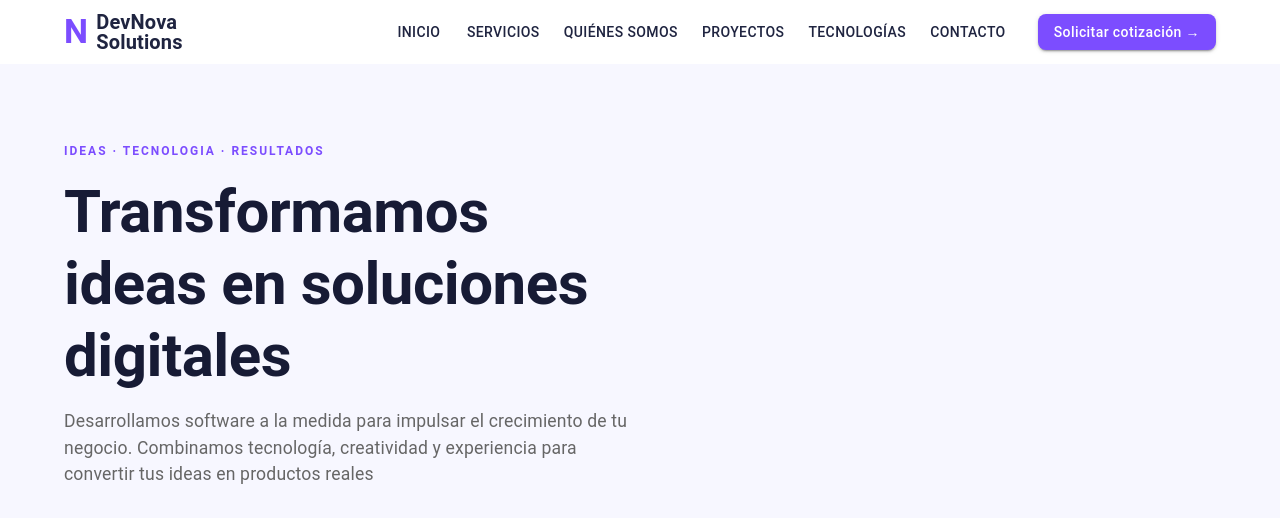
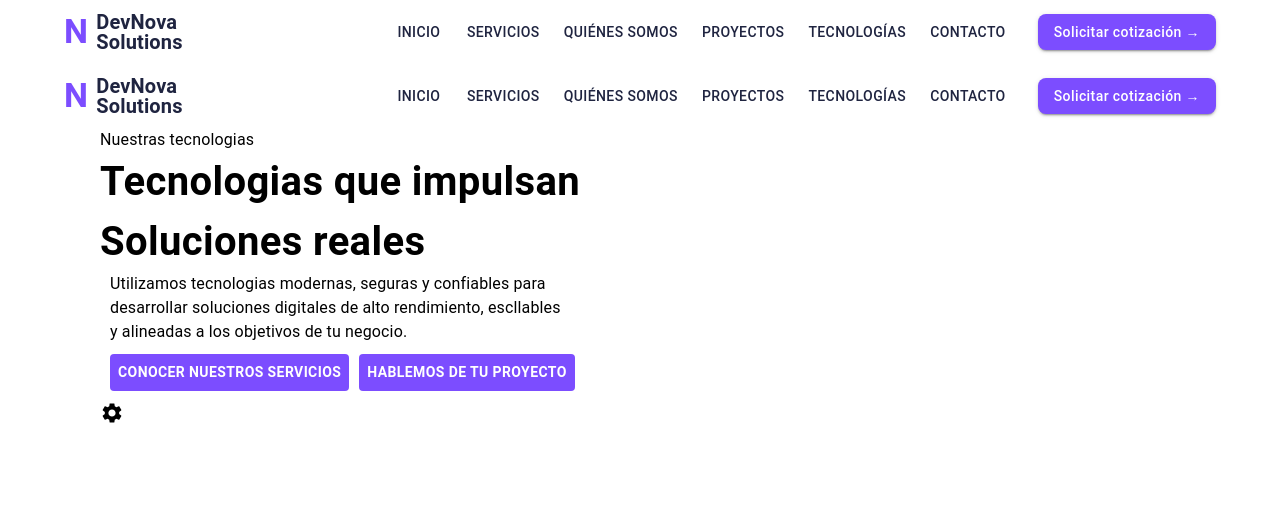
Before and after one commit to jessicahernandezt/dev-nova-solutions, a React (Vite) app: page / in a window 1280 px wide. Shown: the top 518 px of the page. Built offline with nearby package versions, Linux system fonts and the light colour scheme.

Commit message:
feat: Creacion de rama para pagina individual y comienzo de hero

```diff
--- a/package.json
+++ b/package.json
@@ -12,7 +12,8 @@
   "dependencies": {
     "@emotion/react": "^11.14.0",
     "@emotion/styled": "^11.14.1",
-    "@mui/material": "^9.4.0",
+    "@mui/icons-material": "9.5.0",
+    "@mui/material": "9.5.0",
     "react": "^19.2.8",
     "react-dom": "^19.2.8",
     "react-router-dom": "^7.18.4"
--- a/src/components/Hero.jsx
+++ b/src/components/Hero.jsx
@@ -1,3 +1,5 @@
+import SettingsIcon from '@mui/icons-material/Settings';
+
 import {
     Box,
     Button,
@@ -7,49 +9,41 @@ import {
 
 function Hero() {
     return (
-        <Box
-            sx={{
-                minHeight: '520px',
-                display: 'flex',
-                alignItems: 'center',
-                backgroundColor: '#f7f7ff',
-                py: 6
-            }}
-        >
+        <Box sx={{display:'flex', marginLeft:'100px'}}/*Tecnologias-Hero*/>
+            <Box /*Info-Hero*/>
+                <Typography sx={{fontSize: '16px'}}>
+                    Nuestras tecnologias
+                </Typography>
+                <Typography sx={{fontWeight: 'bold', fontSize: '40px'}}>
+                    Tecnologias que impulsan<br/>
+                    Soluciones reales
+                </Typography>
+                <Typography sx={{fontSize: '16px', marginLeft:'10px'}}>
+                    Utilizamos tecnologias modernas, seguras y confiables para<br/>
+                    desarrollar soluciones digitales de alto rendimiento, escllables<br/>
+                    y alineadas a los objetivos de tu negocio.
+                </Typography>
 
-            <Container maxWidth='lg'>
-                <Box
-                    sx={{
-                        display: 'flex',
-                        alignItems: 'center',
-                        gap: 6
-                    }}>
+                <Box sx={{display: 'flex', gap: '10px', padding:'10px'}}/*Botones-Hero*/>
+                    <Button sx={{backgroundColor:'#7c4dff',color:'white',fontWeight:'bold'}}>Conocer nuestros servicios</Button>
+                    <Button sx={{backgroundColor:'#7c4dff',color:'white',fontWeight:'bold'}}>Hablemos de tu proyecto</Button>
+                </Box>
 
-                    <Box sx={{ width: '50%' }}>
-                        <Typography
-                            variant='overline'
-                            sx={{
-                                color: '#7c4dff',
-                                fontWeight: 'bold',
-                                letterSpacing: 2
-                            }}>
+                <Box /*Iconos hero*/>
+                    <Box /*Tecnologias*/>
+                        <SettingsIcon></SettingsIcon>
+                    </Box>
 
-                            IDEAS · TECNOLOGIA · RESULTADOS
+                    <Box /*Proyectos*/>
 
-                        </Typography>
+                    </Box>
 
-                        <Typography
-                            variant='h2'
-                            sx={{ fontWeight: 'bold', color: '#171b35', mt: 1, mb: 2 }}
-                        >Transformamos ideas en soluciones digitales</Typography>
+                    <Box /*Clientes*/>
 
-                        <Typography
-                        sx={{color: '#666', fontSize: '1.1rem', mb:3}}
-                        >Desarrollamos software a la medida para impulsar el crecimiento de tu negocio. Combinamos tecnología, creatividad y experiencia para convertir tus ideas en productos reales</Typography>
                     </Box>
                 </Box>
+            </Box>
 
-            </Container>
         </Box>
     )
 }
--- a/src/pages/Home.jsx
+++ b/src/pages/Home.jsx
@@ -1,21 +1,11 @@
+import Navbar from '../components/Navbar'
 import Hero from '../components/Hero'
-import Servicios from '../components/Servicios'
-import QuienesSomos from '../components/QuienesSomos'
-import Proyectos from '../components/Proyectos'
-import Tecnologias from '../components/Tecnologias'
-import Experiencia from '../components/Experiencia'
-import Contacto from '../components/Contacto'
 
 function Home() {
   return (
     <>
+      <Navbar />
       <Hero />
-      <Servicios />
-      <QuienesSomos />
-      <Proyectos />
-      <Tecnologias />
-      <Experiencia />
-      <Contacto />
     </>
   )
 }
--- a/src/pages/Tecnologias.jsx
+++ b/src/pages/Tecnologias.jsx
@@ -1,5 +1,11 @@
+import Hero from '../components/Hero'
 function Tecnologias() {
-  return <h1>Tecnologías</h1>
+  return (
+    <>
+    <Hero />
+    </>
+
+  )
 }
 
 export default Tecnologias
```
